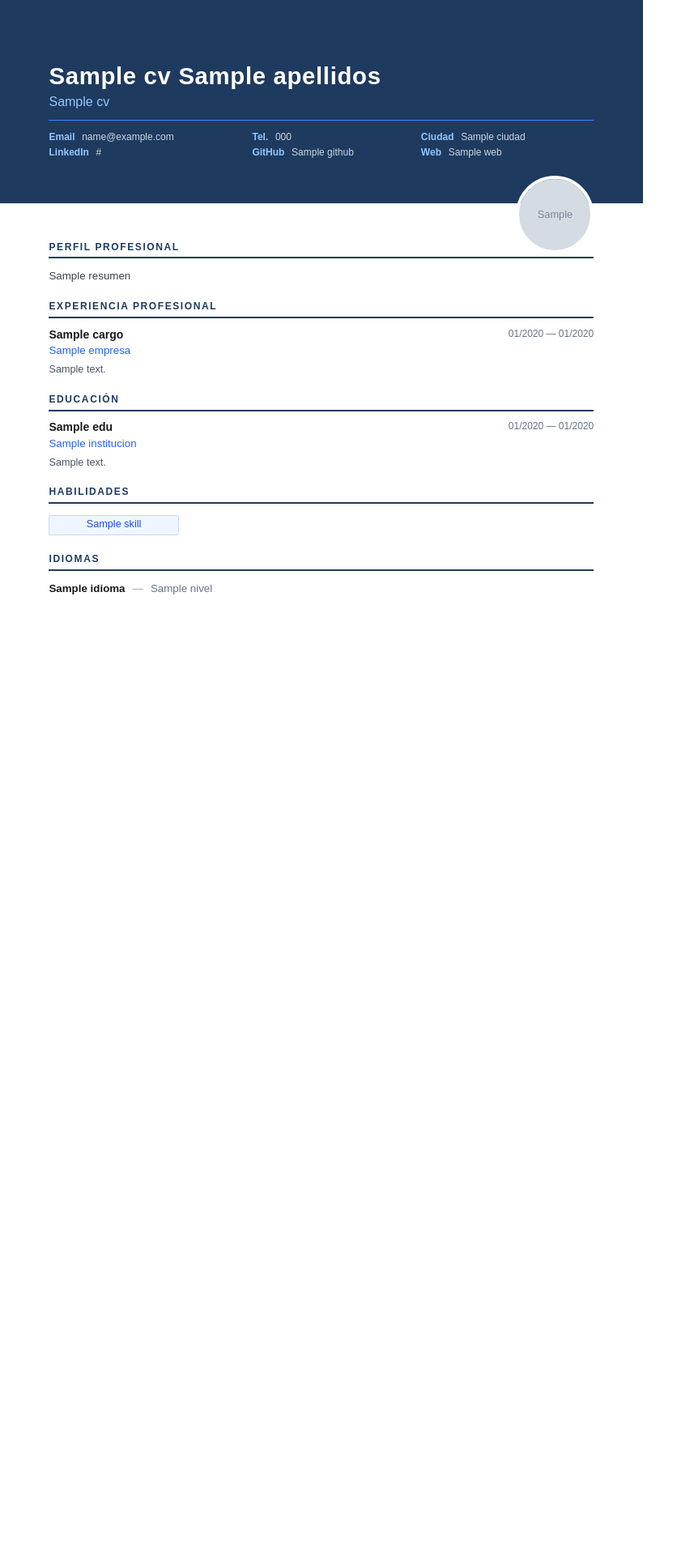
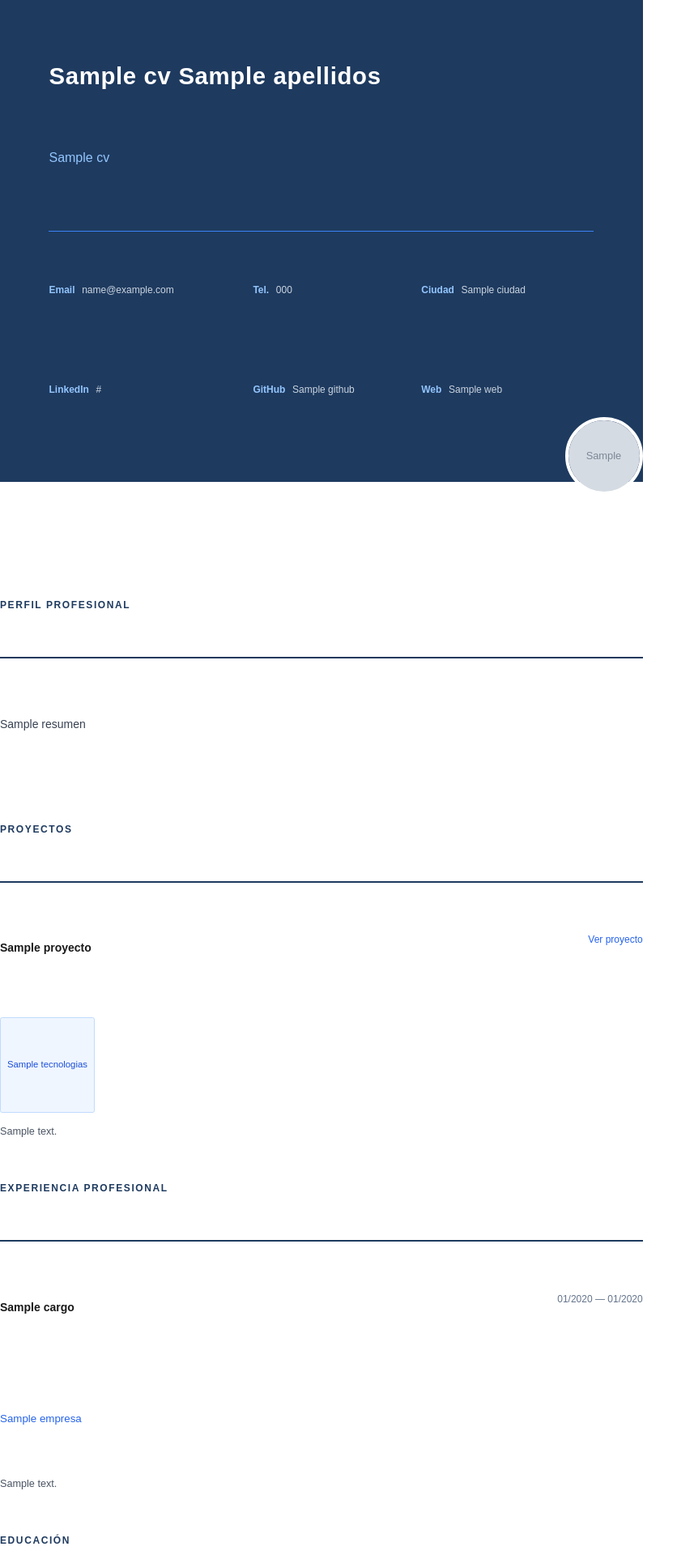
Before and after one commit to DavidHerediaS/cv-generator, a Python web app: template app/templates/modern/template.html in a window 1280 px wide. Shown: the top 1920 px of the page at 81% size, without its empty margins (0-857 px from the left). Before the commit the page ends 734 px from the top, so only its background shows below. Run offline with Jinja, Linux system fonts and the light colour scheme; the template is opened without the code that fills it: most values are stand-ins (such as "Sample title", 1, 10 or a date in 2020); grey boxes marked "Sample" are stand-in pictures.

Commit message:
cambios esteticos y visuales al generar el pdf, ademas de meter la opcion de poner proyectos en el cv

```diff
--- a/app/database/models/__init__.py
+++ b/app/database/models/__init__.py
@@ -1,2 +1,2 @@
 from .user import User
-from .cv import CV, CVExperience, CVEducation, CVSkill, CVLanguage
+from .cv import CV, CVExperience, CVEducation, CVSkill, CVLanguage, CVProject
--- a/app/main.py
+++ b/app/main.py
@@ -10,14 +10,15 @@ from app.core.rate_limit import limiter
 from app.database.base import Base
 from app.database.session import engine
 from app.database.models.user import User
-from app.database.models.cv import CV, CVExperience, CVEducation, CVSkill, CVLanguage
+from app.database.models.cv import CV, CVExperience, CVEducation, CVSkill, CVLanguage, CVProject
 from app.api.routes import auth, cv
 
 Base.metadata.create_all(bind=engine)
 
 app = FastAPI(
     title=settings.APP_NAME,
-    debug=settings.DEBUG
+    debug=settings.DEBUG,
+    redirect_slashes=False
 )
 
 app.state.limiter = limiter
--- a/app/templates/modern/template.html
+++ b/app/templates/modern/template.html
@@ -3,11 +3,17 @@
 <head>
   <meta charset="UTF-8">
   <style>
+    /* Configuración de Página e Impresión */
     @page {
       size: A4;
+      margin-top: 16mm;
+      margin-bottom: 16mm;
+      margin-left: 0;
+      margin-right: 0;
+    }
+    @page :first {
       margin: 0;
     }
-
     * {
       margin: 0;
       padding: 0;
@@ -19,7 +25,7 @@
       font-size: 10.5pt;
       color: #1a1a1a;
       background: white;
-      line-height: 1.4;
+      line-height: var(--line-height);
     }
 
     .page {
@@ -28,16 +34,11 @@
       padding: 0;
     }
 
-    /* ── CABECERA ── */
+    /* Cabecera / Header */
     .header {
       background-color: #1e3a5f;
       padding: 20mm 16mm 14mm 16mm;
     }
-
-    .header-top {
-      margin-bottom: 8pt;
-    }
-
     .nombre {
       font-size: 22pt;
       font-weight: bold;
@@ -45,52 +46,42 @@
       letter-spacing: 0.5pt;
       line-height: 1.2;
     }
-
     .titulo {
       font-size: 12pt;
       color: #93c5fd;
       margin-top: 3pt;
       font-weight: normal;
     }
-
     .separador-header {
       border: none;
       border-top: 1pt solid #3b82f6;
       margin: 8pt 0;
     }
 
+    /* Tabla de Contacto */
     .contacto-tabla {
       width: 100%;
       border-collapse: collapse;
       table-layout: auto;
     }
-
     .contacto-tabla td {
       font-size: 9pt;
       color: #cbd5e1;
-      padding: 1pt 12pt 1pt 0;
+      padding: 1pt 8pt 1pt 0;
       vertical-align: middle;
       white-space: nowrap;
     }
-
     .contacto-label {
       font-weight: bold;
       color: #93c5fd;
-      width: 1%;
       padding-right: 4pt;
     }
 
-    /* ── CUERPO ── */
-    .cuerpo {
-      padding: 12mm 16mm;
-    }
-
-    /* ── FOTO ── */
+    /* Foto de Perfil */
     .foto-contenedor {
       float: right;
       margin: -60pt 0 8pt 16pt;
     }
-
     .foto-contenedor img {
       width: 72pt;
       height: 72pt;
@@ -98,16 +89,23 @@
       border: 3pt solid #ffffff;
       object-fit: cover;
     }
-
     .clearfix::after {
       content: "";
       display: table;
       clear: both;
     }
 
-    /* ── SECCIONES ── */
+    /* Estructura del Cuerpo y Secciones (Control de saltos) */
+    .cuerpo {
+      padding: var(--cuerpo-padding);
+    }
+
     .seccion {
-      margin-bottom: 14pt;
+      margin-bottom: var(--seccion-margin);
+      display: block;
+      width: 100%;
+      clear: both;
+      break-inside: avoid; /* Evita que la sección se corte entre páginas */
     }
 
     .seccion-titulo {
@@ -119,52 +117,45 @@
       border-bottom: 1.5pt solid #1e3a5f;
       padding-bottom: 3pt;
       margin-bottom: 8pt;
+      break-after: avoid;
     }
 
-    /* ── RESUMEN ── */
     .resumen-texto {
-      font-size: 10pt;
+      font-size: var(--resumen-size);
       color: #374151;
-      line-height: 1.6;
+      line-height: var(--line-height);
       text-align: justify;
     }
 
-    /* ── EXPERIENCIA Y EDUCACIÓN ── */
+    /* Bloques de Experiencia / Proyectos */
     .item {
-      margin-bottom: 9pt;
+      margin-bottom: var(--item-margin);
+      break-inside: avoid;
     }
-
-    .item-tabla {
-      width: 100%;
-      border-collapse: collapse;
+    .item-header {
+      display: flex;
+      justify-content: space-between;
+      align-items: flex-start;
       margin-bottom: 1pt;
     }
-
-    .item-tabla td {
-      vertical-align: top;
-      padding: 0;
-    }
-
     .item-titulo {
       font-size: 10.5pt;
       font-weight: bold;
       color: #1a1a1a;
+      flex: 1;
     }
-
     .item-fecha {
       font-size: 9pt;
       color: #64748b;
       text-align: right;
       white-space: nowrap;
-      width: 1%;
+      margin-left: 10pt;
     }
-
     .item-subtitulo {
       font-size: 10pt;
       color: #2563eb;
       margin-top: 1pt;
     }
-
     .item-descripcion {
       font-size: 9.5pt;
       color: #4b5563;
@@ -172,70 +163,74 @@
       line-height: 1.5;
     }
 
-    /* ── HABILIDADES ── */
-    .habilidades-tabla {
-      width: 100%;
-      border-collapse: collapse;
+    /* Tecnologías y Etiquetas */
+    .tech-tag {
+      background: #eff6ff;
+      color: #1d4ed8;
+      border: 0.5pt solid #bfdbfe;
+      border-radius: 2pt;
+      padding: 1pt 6pt;
+      font-size: 8.5pt;
+      margin-right: 3pt;
+      margin-top: 2pt;
+      display: inline-block;
     }
 
-    .habilidades-tabla td {
-      padding: 2pt 6pt 2pt 0;
-      font-size: 10pt;
-      vertical-align: top;
-      width: 25%;
+    /* Maquetación Optimizada de Habilidades (Flexbox real) */
+    .habilidades-contenedor {
+      display: flex;
+      flex-wrap: wrap;
+      gap: 5pt;
+      width: 100%;
     }
-
     .habilidad-item {
       background: #eff6ff;
       color: #1d4ed8;
       border: 0.5pt solid #bfdbfe;
       border-radius: 2pt;
-      padding: 2pt 8pt;
+      padding: 3pt 8pt;
       font-size: 9.5pt;
-      display: block;
-      text-align: center;
+      display: inline-block;
+      white-space: nowrap;
     }
 
-    /* ── IDIOMAS ── */
-    .idiomas-tabla {
-      width: 100%;
-      border-collapse: collapse;
+    /* Idiomas Gird/Flex simplificado */
+    .idiomas-contenedor {
+      display: flex;
+      flex-wrap: wrap;
+      gap: 10pt 0;
     }
-
-    .idiomas-tabla td {
-      padding: 2pt 0;
+    .idioma-item {
+      width: 50%;
       font-size: 10pt;
-      width: 50%;
-      vertical-align: top;
     }
-
     .idioma-nombre {
       font-weight: bold;
       color: #1a1a1a;
     }
-
     .idioma-nivel {
       color: #64748b;
     }
-
     .idioma-separador {
       color: #94a3b8;
       padding: 0 4pt;
     }
-
   </style>
 </head>
-<body>
+<body style="
+  --line-height: {{ density.line_height }};
+  --cuerpo-padding: {{ density.cuerpo_padding }};
+  --seccion-margin: {{ density.seccion_margin }};
+  --item-margin: {{ density.item_margin }};
+  --resumen-size: {{ density.resumen_size }};
+">
 <div class="page">
 
-  <!-- CABECERA -->
   <div class="header">
-    <div class="header-top">
     <div class="nombre">{{ cv.nombre }} {{ cv.apellidos }}</div>
     {% if cv.titulo_profesional %}
       <div class="titulo">{{ cv.titulo_profesional }}</div>
     {% endif %}
-    </div>
 
     <hr class="separador-header">
 
@@ -261,17 +256,14 @@
     </table>
   </div>
 
-  <!-- CUERPO -->
   <div class="cuerpo clearfix">
 
-    <!-- FOTO -->
     {% if cv.foto_url %}
     <div class="foto-contenedor">
       <img src="{{ cv.foto_url }}" alt="Foto de perfil">
     </div>
     {% endif %}
 
-    <!-- RESUMEN -->
     {% if cv.resumen %}
     <div class="seccion">
       <div class="seccion-titulo">Perfil profesional</div>
@@ -279,21 +271,56 @@
     </div>
     {% endif %}
 
-    <!-- EXPERIENCIA -->
-    {% if cv.experiencias %}
+    {% if proyectos %}
+    <div class="seccion">
+      <div class="seccion-titulo">Proyectos</div>
+      {% for proyecto in proyectos %}
+      <div class="item">
+        <div class="item-header">
+          <span class="item-titulo">
+            {% if proyecto.url %}
+              <a href="{{ proyecto.url }}" style="color: #1a1a1a; text-decoration: none;">
+                {{ proyecto.nombre or 'Proyecto' }}
+              </a>
+            {% else %}
+              {{ proyecto.nombre or 'Proyecto' }}
+            {% endif %}
+          </span>
+          {% if proyecto.url %}
+          <span class="item-fecha">
+            <a href="{{ proyecto.url }}" style="color: #2563eb; font-size: 9pt; text-decoration: none;">Ver proyecto</a>
+          </span>
+          {% endif %}
+        </div>
+
+        {% if proyecto.tecnologias %}
+        <div style="margin-top: 2pt; margin-bottom: 4pt;">
+          {% for tech in proyecto.tecnologias.split(',') %}
+            <span class="tech-tag">{{ tech.strip() }}</span>
+          {% endfor %}
+        </div>
+        {% endif %}
+
+        {% if proyecto.descripcion %}
+          <div class="item-descripcion">{{ proyecto.descripcion }}</div>
+        {% endif %}
+      </div>
+      {% endfor %}
+    </div>
+    {% endif %}
+
+    {% if experiencias %}
     <div class="seccion">
       <div class="seccion-titulo">Experiencia profesional</div>
-      {% for exp in cv.experiencias %}
+      {% for exp in experiencias %}
       <div class="item">
-        <table class="item-tabla">
-          <tr>
-            <td class="item-titulo">{{ exp.cargo }}</td>
-            <td class="item-fecha">
+        <div class="item-header">
+          <span class="item-titulo">{{ exp.cargo }}</span>
+          <span class="item-fecha">
             {{ exp.fecha_inicio.strftime('%m/%Y') }} —
             {% if exp.fecha_fin %}{{ exp.fecha_fin.strftime('%m/%Y') }}{% else %}Actualidad{% endif %}
-            </td>
-          </tr>
-        </table>
+          </span>
+        </div>
         <div class="item-subtitulo">{{ exp.empresa }}</div>
         {% if exp.descripcion %}
           <div class="item-descripcion">{{ exp.descripcion }}</div>
@@ -303,21 +330,18 @@
     </div>
     {% endif %}
 
-    <!-- EDUCACIÓN -->
-    {% if cv.educaciones %}
+    {% if educaciones %}
     <div class="seccion">
       <div class="seccion-titulo">Educación</div>
-      {% for edu in cv.educaciones %}
+      {% for edu in educaciones %}
       <div class="item">
-        <table class="item-tabla">
-          <tr>
-            <td class="item-titulo">{{ edu.titulo }}</td>
-            <td class="item-fecha">
+        <div class="item-header">
+          <span class="item-titulo">{{ edu.titulo }}</span>
+          <span class="item-fecha">
             {{ edu.fecha_inicio.strftime('%m/%Y') }} —
             {% if edu.fecha_fin %}{{ edu.fecha_fin.strftime('%m/%Y') }}{% else %}Actualidad{% endif %}
-            </td>
-          </tr>
-        </table>
+          </span>
+        </div>
         <div class="item-subtitulo">{{ edu.institucion }}</div>
         {% if edu.descripcion %}
           <div class="item-descripcion">{{ edu.descripcion }}</div>
@@ -327,47 +351,29 @@
     </div>
     {% endif %}
 
-    <!-- HABILIDADES -->
-    {% if cv.habilidades %}
+    {% if habilidades %}
     <div class="seccion">
       <div class="seccion-titulo">Habilidades</div>
-      <table class="habilidades-tabla">
-        <tr>
-          {% for skill in cv.habilidades %}
-            <td><span class="habilidad-item">{{ skill.nombre }}</span></td>
-            {% if loop.index % 4 == 0 and not loop.last %}
-              </tr><tr>
-            {% endif %}
+      <div class="habilidades-contenedor">
+        {% for skill in habilidades %}
+          <span class="habilidad-item">{{ skill.nombre }}</span>
         {% endfor %}
-          {% set resto = cv.habilidades|length % 4 %}
-          {% if resto != 0 %}
-            {% for i in range(4 - resto) %}
-              <td></td>
-            {% endfor %}
-          {% endif %}
-        </tr>
-      </table>
+      </div>
     </div>
     {% endif %}
 
-    <!-- IDIOMAS -->
-    {% if cv.idiomas %}
+    {% if idiomas %}
     <div class="seccion">
       <div class="seccion-titulo">Idiomas</div>
-      <table class="idiomas-tabla">
-        <tr>
-          {% for lang in cv.idiomas %}
-            <td>
+      <div class="idiomas-contenedor">
+        {% for lang in idiomas %}
+          <div class="idioma-item">
             <span class="idioma-nombre">{{ lang.idioma }}</span>
             <span class="idioma-separador">—</span>
             <span class="idioma-nivel">{{ lang.nivel }}</span>
-            </td>
-            {% if loop.index % 2 == 0 and not loop.last %}
-              </tr><tr>
-            {% endif %}
+          </div>
         {% endfor %}
-        </tr>
-      </table>
+      </div>
     </div>
     {% endif %}
 
```
Also changed, not shown: app/database/models/cv.py (+17 -0 lines), app/database/schemas/cv.py (+18 -0 lines), app/services/cv_service.py (+18 -4 lines), app/services/pdf_service.py (+91 -3 lines), frontend/src/pages/CVForm.jsx (+83 -0 lines). Lines whose indentation alone changed are shown as unchanged.
